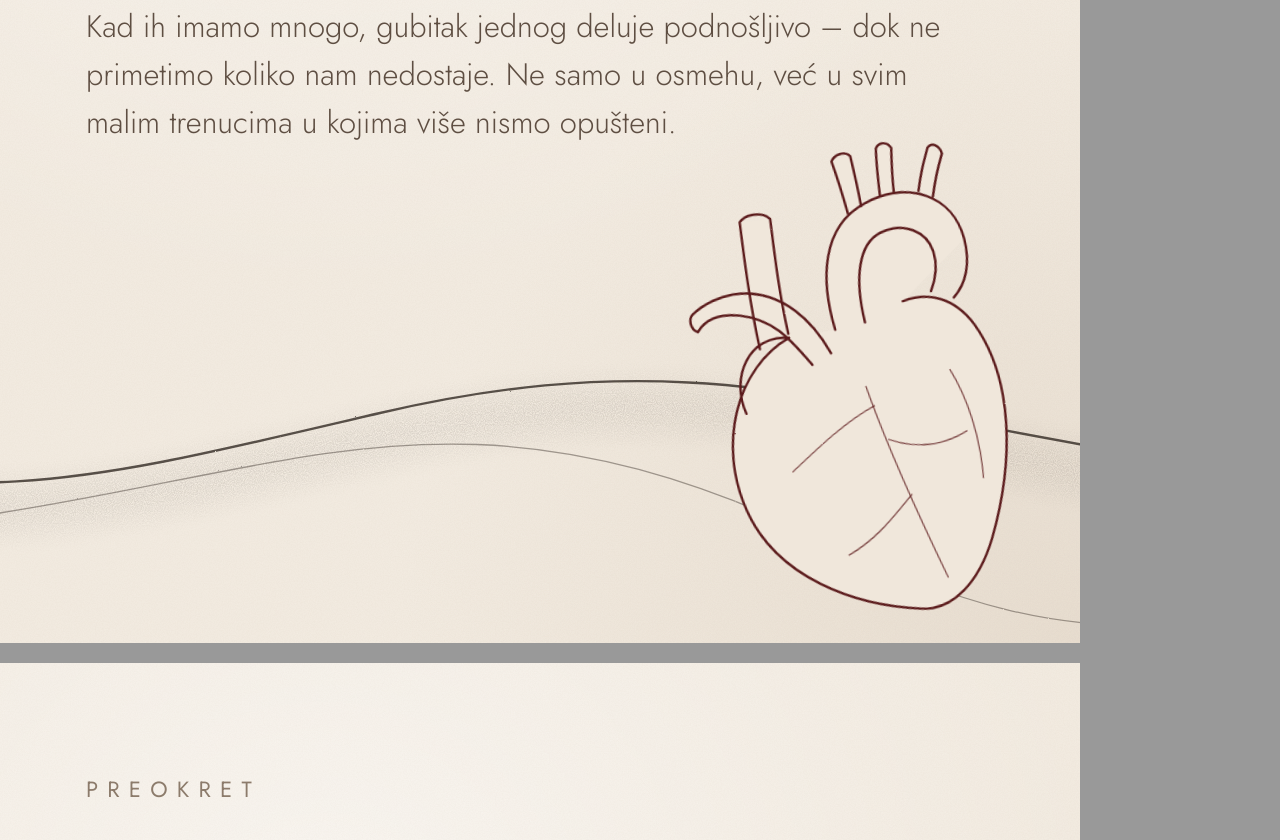
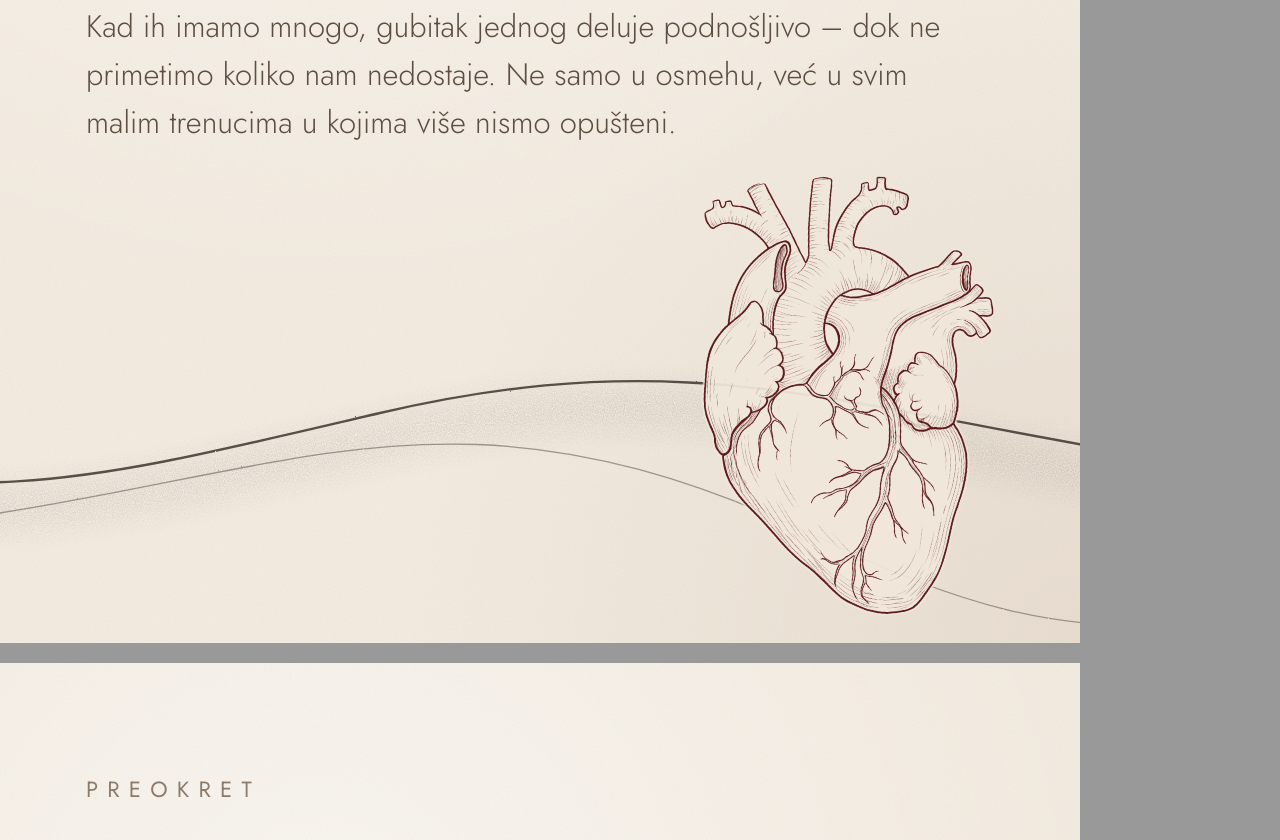
Before and after one commit to tijanaj30/tijanaj30, a plain HTML site: page olujic/karusel_tihe_promene/izvor/karusel3.html in a window 1280 px wide. Shown: the part 6187-7027 px from the top of the page. Drawn offline with Linux system fonts and the light colour scheme.

Commit message:
Olujić carousel: precise fine-line anatomical heart (bordo) on Perspektiva
Co-Authored-By: Claude Opus 5.5 <noreply@anthropic.com>
Claude-Session: https://claude.ai/code/session_015Zt4Xxmto9TPrfhFawYg1y

```diff
--- a/olujic/karusel_tihe_promene/izvor/karusel3.html
+++ b/olujic/karusel_tihe_promene/izvor/karusel3.html
@@ -97,7 +97,7 @@ body{background:#999;font-family:Jost}
   <div class="abs z fit" style="left:60px;right:60px;top:96px;text-align:center;white-space:nowrap;font-family:Jost;font-weight:300;letter-spacing:.14em;text-transform:uppercase;color:var(--ink);line-height:1">Perspektiva</div>
   <div class="abs disp z" style="left:70px;top:260px;font-size:440px;color:var(--bordo);line-height:.85"><i>1</i></div>
   <div class="abs disp z" style="left:400px;top:330px;font-size:86px;width:600px">Da imamo samo jedan zub, <i>čuvali bismo ga kao srce.</i></div>
-  <svg id="heart" class="abs" style="left:0;top:0;width:1080px;height:1350px;z-index:3;overflow:visible" viewBox="0 0 1080 1350"></svg>
+  <img src="srce_bordo.png" class="abs" style="left:700px;top:878px;width:305px;z-index:3;transform:rotate(-6deg)"><svg id="heart" style="display:none"></svg>
   <div class="abs rule z" style="left:86px;top:670px;width:120px"></div>
   <div class="abs body z" style="left:86px;top:710px;width:880px">Kad ih imamo mnogo, gubitak jednog deluje podnošljivo – dok ne primetimo koliko nam nedostaje. Ne samo u osmehu, već u svim malim trenucima u kojima više nismo opušteni.</div>
 </div>
```
Also changed, not shown: olujic/karusel_tihe_promene/izvor/srce_bordo.png (added), 2 other files.
